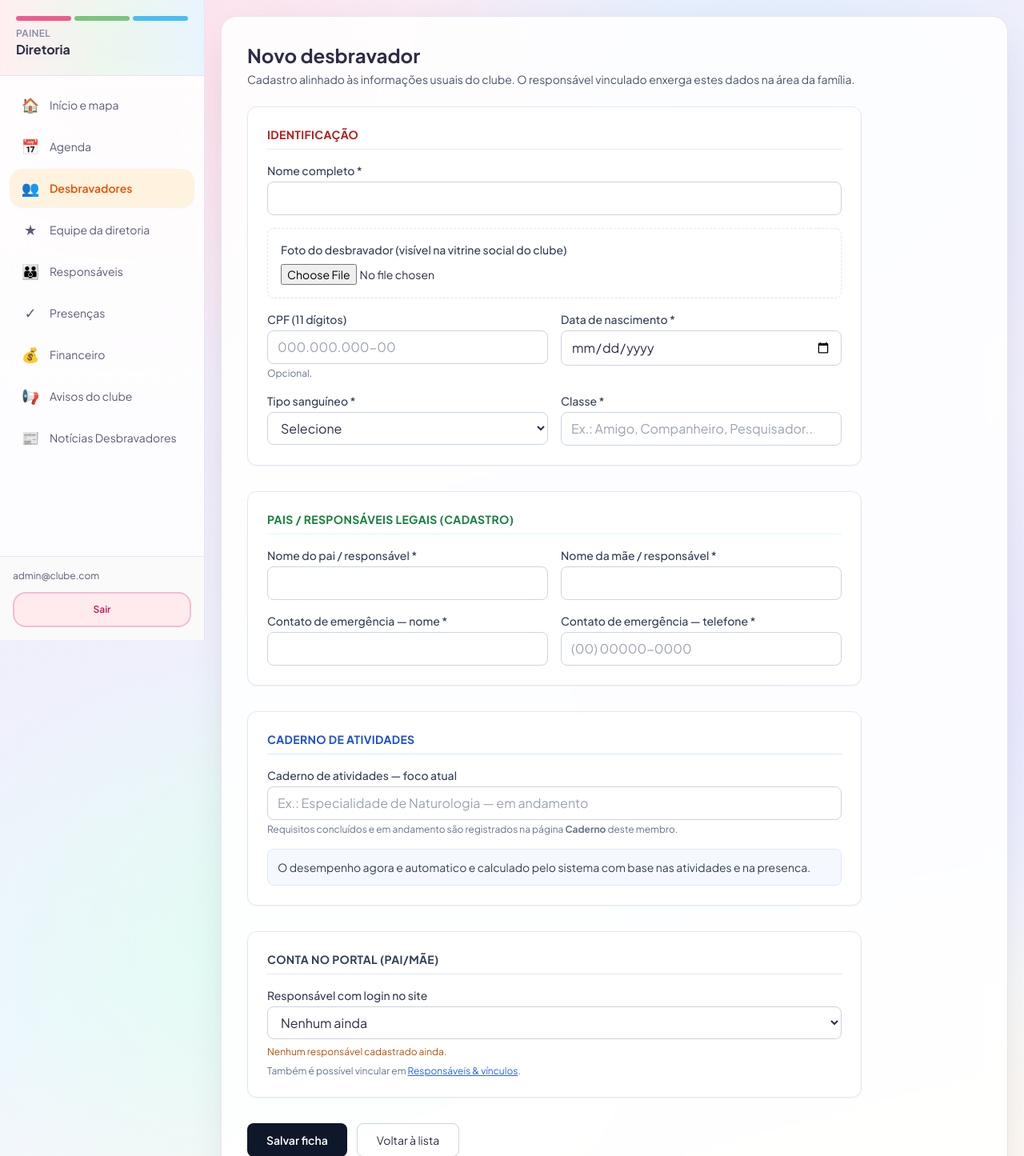
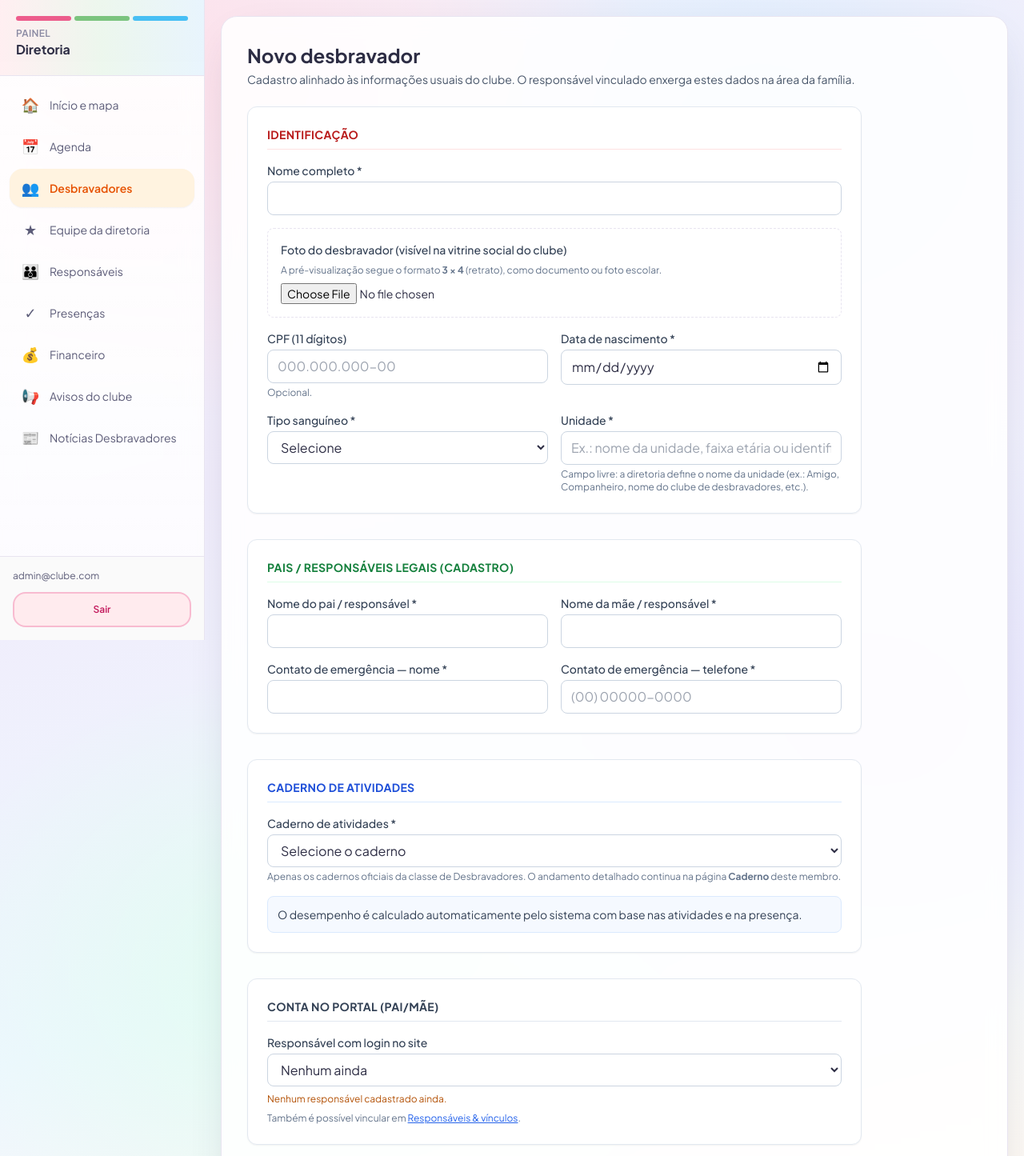
Before and after one commit to SleepRe280/clube-desbravadores, a Flask app: page /admin/membros/novo in a window 1280 px wide. Shown: the top 1445 px of the page at 80% size. Run offline with Flask 3, Linux system fonts and the light colour scheme; a user stored in the database is signed in; data comes from the database, SQL or seed files in the repository; some libraries are stand-ins or nearby versions.

Commit message:
atualização na ficha

```diff
--- a/app/admin_routes.py
+++ b/app/admin_routes.py
@@ -4,7 +4,8 @@ from pathlib import Path
 
 from flask import Blueprint, current_app, flash, redirect, render_template, request, url_for
 from flask_login import current_user, login_required
-from sqlalchemy import func
+from sqlalchemy import func, text
+from sqlalchemy.exc import IntegrityError
 
 from app.agenda_calendar_util import (
     MONTH_NAMES_PT,
@@ -35,6 +36,16 @@ from app.models import (
 from app.uploads_util import save_upload
 
 bp = Blueprint("admin", __name__)
+
+# Cadernos de atividades (classes regulares dos Desbravadores — apenas estas opções na ficha)
+NOTEBOOK_ACTIVITY_OPTIONS = (
+    "Amigo",
+    "Companheiro",
+    "Pesquisador",
+    "Pioneiro",
+    "Excursionista",
+    "Clube de líderes",
+)
 
 NEWS_LEVELS = [
     ("local", "Clube (local)"),
@@ -111,7 +122,9 @@ def apply_member_form(m: Member, form, member_id_exclude=None):
 
     unit = (form.get("unit") or "").strip()
     if not unit:
-        raise ValueError('Nome da unidade (classe) é obrigatório — ex.: Amigo, Companheiro, "Duque de Caxias", etc.')
+        raise ValueError(
+            "Unidade é obrigatória — informe o nome da unidade (ex.: Amigo, Companheiro, nome do clube, etc.)."
+        )
     m.unit = unit
 
     bd_raw = (form.get("birth_date") or "").strip()
@@ -161,7 +174,17 @@ def apply_member_form(m: Member, form, member_id_exclude=None):
     m.emergency_contact_name = em_name
     m.emergency_contact_phone = em_phone
 
-    m.notebook_current = (form.get("notebook_current") or "").strip() or None
+    allowed_notebooks = set(NOTEBOOK_ACTIVITY_OPTIONS)
+    if member_id_exclude:
+        existing = db.session.get(Member, member_id_exclude)
+        if existing and existing.notebook_current:
+            allowed_notebooks.add(existing.notebook_current.strip())
+    nb = (form.get("notebook_current") or "").strip()
+    if not nb or nb not in allowed_notebooks:
+        raise ValueError(
+            "Selecione o caderno de atividades: Amigo, Companheiro, Pesquisador, Pioneiro, Excursionista ou Clube de líderes."
+        )
+    m.notebook_current = nb
     m.parent_id = parse_parent_id(form.get("parent_id"))
     m.overall_performance = m.computed_overall_performance()
 
@@ -302,13 +325,31 @@ def parent_delete(user_id):
     if current_user.id == p.id:
         flash("Você não pode excluir a própria conta por este painel.", "danger")
         return redirect(url_for("admin.parent_detail", user_id=user_id))
+    # Tabela legada (confirmação por e-mail removida do código) ainda pode existir no SQLite e bloquear o DELETE
+    try:
+        with db.session.begin_nested():
+            db.session.execute(
+                text("DELETE FROM email_confirmation_tokens WHERE user_id = :uid"),
+                {"uid": p.id},
+            )
+    except Exception:
+        pass
     for m in Member.query.filter_by(parent_id=p.id).all():
         m.parent_id = None
     ClubNews.query.filter_by(author_id=p.id).update({ClubNews.author_id: None}, synchronize_session=False)
     BoardPost.query.filter_by(author_id=p.id).update({BoardPost.author_id: None}, synchronize_session=False)
     PasswordResetToken.query.filter_by(user_id=p.id).delete()
-    db.session.delete(p)
-    db.session.commit()
+    try:
+        db.session.delete(p)
+        db.session.commit()
+    except IntegrityError:
+        db.session.rollback()
+        flash(
+            "Não foi possível excluir esta conta: ainda existem registros ligados a ela no banco de dados. "
+            "Tente novamente ou peça suporte técnico.",
+            "danger",
+        )
+        return redirect(url_for("admin.parent_detail", user_id=user_id))
     flash(
         "Conta do responsável excluída. Os desbravadores permanecem no sistema, sem vínculo com esta conta.",
         "info",
@@ -346,7 +387,12 @@ def members():
 
 
 def _member_form_ctx(member, parents):
-    return dict(member=member, parent_users=parents)
+    opts = list(NOTEBOOK_ACTIVITY_OPTIONS)
+    if member and member.notebook_current:
+        cur = (member.notebook_current or "").strip()
+        if cur and cur not in opts:
+            opts = [cur] + opts
+    return dict(member=member, parent_users=parents, notebook_options=opts)
 
 
 @bp.route("/membros/novo", methods=["GET", "POST"])
@@ -391,6 +437,10 @@ def member_edit(id):
 @bp.route("/membros/<int:id>/excluir", methods=["POST"])
 def member_delete(id):
     m = Member.query.get_or_404(id)
+    MemberFee.query.filter_by(member_id=m.id).delete()
+    FinanceLedgerEntry.query.filter_by(member_id=m.id).update(
+        {FinanceLedgerEntry.member_id: None}, synchronize_session=False
+    )
     ActivityRecord.query.filter_by(member_id=m.id).delete()
     Attendance.query.filter_by(member_id=m.id).delete()
     MeetingDuque.query.filter_by(member_id=m.id).delete()
--- a/app/templates/admin/member_form.html
+++ b/app/templates/admin/member_form.html
@@ -21,12 +21,13 @@
       </div>
       <div class="sm:col-span-2 rounded-lg border border-dashed border-slate-300 p-4 bg-slate-50">
         <label class="block text-sm font-medium text-slate-700 mb-2">Foto do desbravador (visível na vitrine social do clube)</label>
+        <p class="text-xs text-slate-500 mb-2">A pré-visualização segue o formato <strong>3 × 4</strong> (retrato), como documento ou foto escolar.</p>
         {% if member and member.photo_filename %}
-        <div class="flex items-center gap-4 mb-3">
+        <div class="mb-3 inline-block">
           <img
             src="{{ url_for('uploaded_file', rel_path=member.photo_filename) }}"
             alt=""
-            class="h-16 w-16 rounded-full object-cover border border-slate-200"
+            class="w-28 max-w-[40vw] aspect-[3/4] object-cover rounded-lg border-2 border-white shadow-md bg-slate-200"
           />
         </div>
         {% endif %}
@@ -71,23 +72,17 @@
         </select>
       </div>
       <div>
-        <label class="block text-sm font-medium text-slate-700 mb-1">Classe *</label>
+        <label class="block text-sm font-medium text-slate-700 mb-1">Unidade *</label>
         <input
           name="unit"
           required
           value="{{ member.unit if member else '' }}"
-          placeholder="Ex.: Amigo, Companheiro, Pesquisador..."
+          placeholder="Ex.: nome da unidade, faixa etária ou identificação do clube..."
           class="w-full rounded-lg border border-slate-300 px-3 py-2"
-          list="units-list"
         />
-        <datalist id="units-list">
-          <option value="Amigo"></option>
-          <option value="Companheiro"></option>
-          <option value="Pesquisador"></option>
-          <option value="Pioneiro"></option>
-          <option value="Excursionista"></option>
-          <option value="Clube de líderes"></option>
-        </datalist>
+        <p class="text-xs text-slate-500 mt-1">
+          Campo livre: a diretoria define o nome da unidade (ex.: Amigo, Companheiro, nome do clube de desbravadores, etc.).
+        </p>
       </div>
     </div>
   </div>
@@ -139,30 +134,20 @@
     <h2 class="text-sm font-bold text-blue-700 uppercase tracking-wide border-b border-blue-100 pb-2">Caderno de atividades</h2>
     <div class="grid sm:grid-cols-2 gap-4 mt-4">
       <div class="sm:col-span-2">
-        <label class="block text-sm font-medium text-slate-700 mb-1">Caderno de atividades — foco atual</label>
-        <input
-          name="notebook_current"
-          value="{{ member.notebook_current if member else '' }}"
-          placeholder="Ex.: Especialidade de Naturologia — em andamento"
-          class="w-full rounded-lg border border-slate-300 px-3 py-2"
-          list="notebook-suggestions"
-        />
-        <datalist id="notebook-suggestions">
-          <option value="Investidura — Amigo"></option>
-          <option value="Investidura — Companheiro"></option>
-          <option value="Investidura — Pesquisador"></option>
-          <option value="Investidura — Pioneiro"></option>
-          <option value="Investidura — Excursionista"></option>
-          <option value="Especialidades — em andamento"></option>
-          <option value="Honra ao mérito — CLB"></option>
-        </datalist>
+        <label class="block text-sm font-medium text-slate-700 mb-1">Caderno de atividades *</label>
+        <select name="notebook_current" required class="w-full rounded-lg border border-slate-300 px-3 py-2 bg-white">
+          <option value="" disabled {% if not member or not member.notebook_current %}selected{% endif %}>Selecione o caderno</option>
+          {% for opt in notebook_options %}
+          <option value="{{ opt }}" {% if member and member.notebook_current == opt %}selected{% endif %}>{{ opt }}</option>
+          {% endfor %}
+        </select>
         <p class="text-xs text-slate-500 mt-1">
-          Requisitos concluídos e em andamento são registrados na página <strong>Caderno</strong> deste membro.
+          Apenas os cadernos oficiais da classe de Desbravadores. O andamento detalhado continua na página <strong>Caderno</strong> deste membro.
         </p>
       </div>
       <div class="sm:col-span-2 rounded-lg border border-blue-100 bg-blue-50/60 p-3">
         <p class="text-sm text-slate-700">
-          O desempenho agora e automatico e calculado pelo sistema com base nas atividades e na presenca.
+          O desempenho é calculado automaticamente pelo sistema com base nas atividades e na presença.
         </p>
       </div>
     </div>
--- a/app/templates/parent/child_detail.html
+++ b/app/templates/parent/child_detail.html
@@ -5,10 +5,10 @@
 
 <div class="flex items-start gap-4 mb-6">
   {% if member.photo_filename %}
-  <img src="{{ url_for('uploaded_file', rel_path=member.photo_filename) }}" class="h-20 w-20 rounded-2xl object-cover border border-slate-200 shadow-sm shrink-0" alt="" />
+  <img src="{{ url_for('uploaded_file', rel_path=member.photo_filename) }}" class="w-24 aspect-[3/4] rounded-xl object-cover border border-slate-200 shadow-sm shrink-0" alt="" />
   {% else %}
-  <div
-    class="h-20 w-20 rounded-2xl bg-gradient-to-br from-red-200 via-green-200 to-blue-200 flex items-center justify-center text-3xl font-bold text-slate-700 shrink-0"
+    <div
+    class="w-24 aspect-[3/4] rounded-xl bg-gradient-to-br from-red-200 via-green-200 to-blue-200 flex items-center justify-center text-3xl font-bold text-slate-700 shrink-0"
   >
     {{ member.full_name[0]|upper }}
   </div>
```
